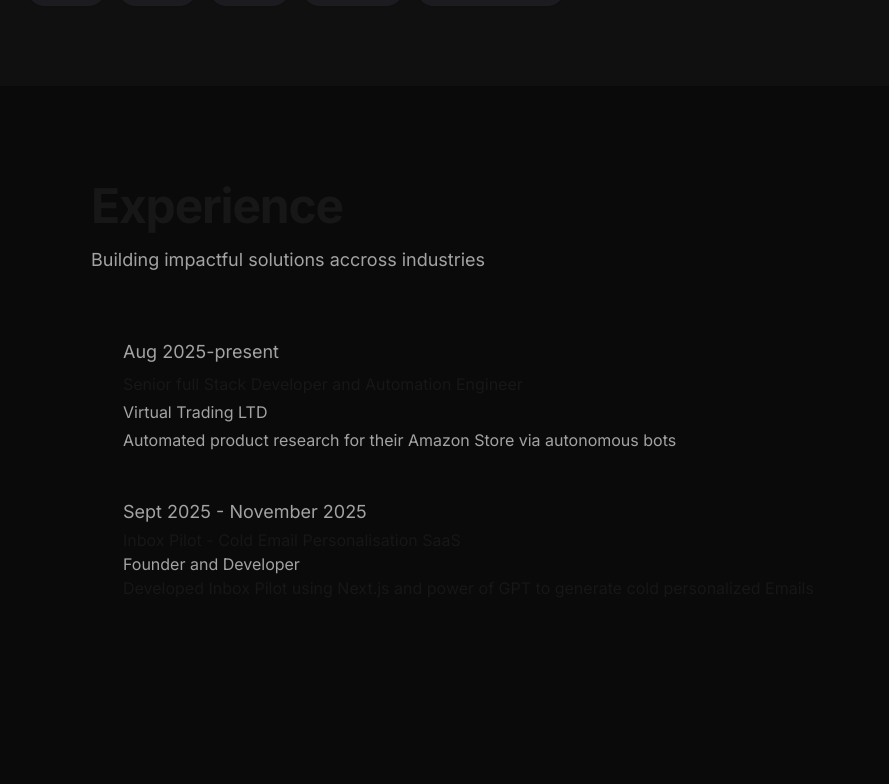
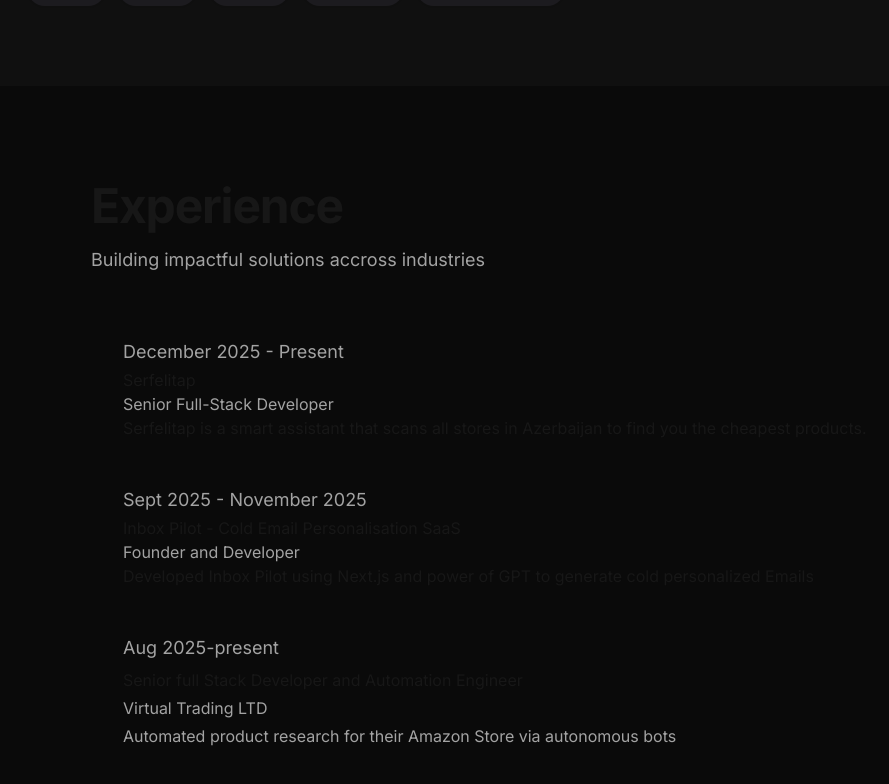
Before and after one commit to Hamzah-Amir/portfolio, a Next.js app: page / in a window 1280 px wide. Shown: the part 2430-3214 px from the top of the page, without its empty margins (101-990 px from the left). Built offline with nearby package versions, Linux system fonts and the light colour scheme.

Commit message:
completed experience section

```diff
--- a/app/page.js
+++ b/app/page.js
@@ -4,7 +4,6 @@ import Image from 'next/image'
 import Link from 'next/link';
 
 export default function Home() {
-
 
   return (
     <>
@@ -272,16 +271,17 @@ export default function Home() {
         <section className='Experience min-h-screen min-w-screen bg-[rgb(10,10,10)] py-24 px-6'>
           <div className='max-w-4xl mx-auto'>
             <div className='mb-16'>
-            <h1 className='text-4xl mb-4 md:text-5xl tracking-tight'>Experience</h1>
-            <p className='text-lg text-neutral-400'>Building impactful solutions accross industries</p>
+              <h1 className='text-4xl mb-4 md:text-5xl tracking-tight'>Experience</h1>
+              <p className='text-lg text-neutral-400'>Building impactful solutions accross industries</p>
             </div>
+
             <div className='flex'>
               <div className='line'></div>
-              <div className='flex flex-col space-y-1 pl-8 pb-12 gap-1'>
-                <p className='text-neutral-400 text-lg'>Aug 2025-present</p>
-                <p>Senior full Stack Developer and Automation Engineer</p>
-                <p className='text-neutral-400'>Virtual Trading LTD</p>
-                <p className='text-neutral-400 mt-3'>Automated product research for their Amazon Store via autonomous bots</p>
+              <div className='flex flex-col space-y-1 pb-12 pl-8 gap-0'>
+                <p className='text-neutral-400 text-lg'>December 2025 - Present</p>
+                <p>Serfelitap</p>
+                <p className='text-neutral-400'>Senior Full-Stack Developer</p>
+                <p>Serfelitap is a smart assistant that scans all stores in Azerbaijan to find you the cheapest products.</p>
               </div>
             </div>
 
@@ -294,6 +294,16 @@ export default function Home() {
                 <p>Developed Inbox Pilot using Next.js and power of GPT to generate cold personalized Emails</p>
               </div>
             </div>
+
+            <div className='flex'>
+              <div className='line'></div>
+              <div className='flex flex-col space-y-1 pl-8 pb-12 gap-1'>
+                <p className='text-neutral-400 text-lg'>Aug 2025-present</p>
+                <p>Senior full Stack Developer and Automation Engineer</p>
+                <p className='text-neutral-400'>Virtual Trading LTD</p>
+                <p className='text-neutral-400 mt-3'>Automated product research for their Amazon Store via autonomous bots</p>
+              </div>
+            </div>
           </div>
         </section>
       </main>
```
